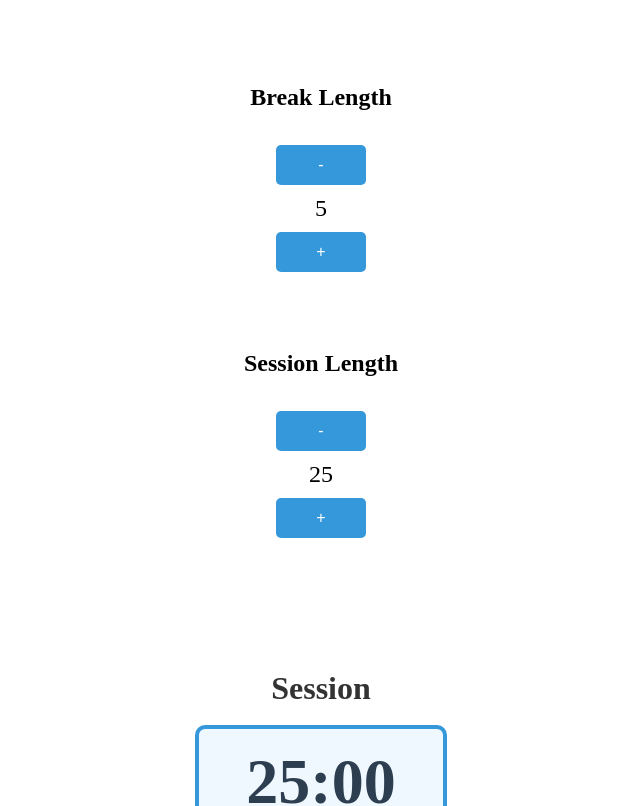
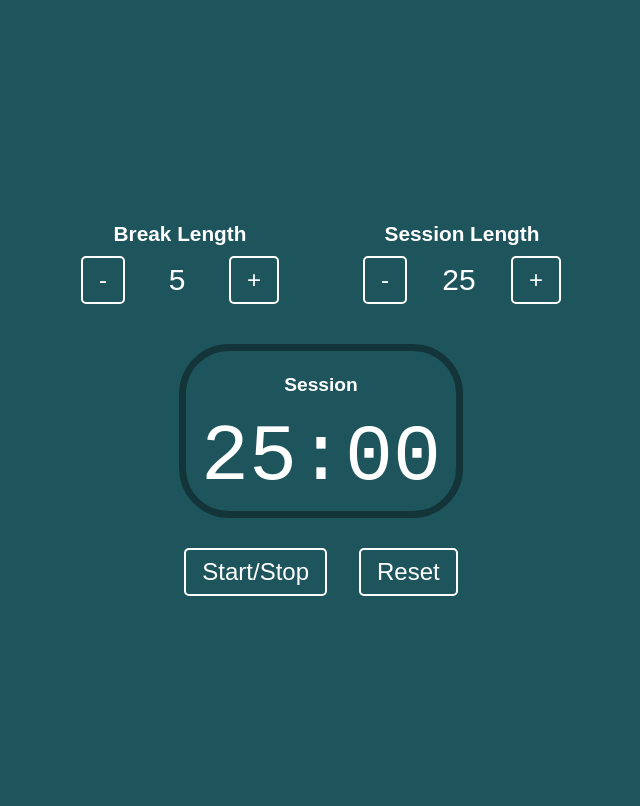
Before and after one commit to sertanrdn/25-5-clock, a React (Vite) app: page / in a window 1280 px wide. Shown: the top 806 px of the page, without its empty margins (319-959 px from the left). Built offline with nearby package versions, Linux system fonts and the light colour scheme.

Commit message:
Changed the layout and some styling

```diff
--- a/src/App.css
+++ b/src/App.css
@@ -1,34 +1,43 @@
-#root {
-  max-width: 1280px;
-  margin: 0 auto;
-  padding: 2rem;
+body {
+  background: #1e555c;
+  color: white;
+  font-size: 30px;
   text-align: center;
+  margin: 0;
+  font-family: Arial, sans-serif;
 }
 
 .App {
-  max-width: 500px;  /* Keep app container narrow like the example */
-  margin: 0 auto;
   display: flex;
   flex-direction: column;
   align-items: center;
-}
-
-.top-controls {
-  display: flex;
-  justify-content: space-around;
-  width: 100%;
-  margin-bottom: 2rem;
-}
-
-.timer-display-container {
-  margin-bottom: 2rem;
-  width: 100%;
-  display: flex;
   justify-content: center;
+  height: 100vh;
 }
 
 .controls-container {
-  width: 100%;
   display: flex;
   justify-content: center;
+  gap: 2rem;
+  margin-bottom: 20px;
 }
+
+.author {
+  text-align: center;
+  font-family: 'Share Tech Mono', monospace;
+  margin-top: 15px;
+  font-size: 14px;
+  color: #a50d0d;
+}
+
+.author a {
+  text-decoration: none;
+  color: #00264d;
+  line-height: 26px;
+}
+
+@media screen and (max-width: 500px) {
+  .App {
+    transform: scale(0.8);
+  }
+}
--- a/src/App.jsx
+++ b/src/App.jsx
@@ -8,17 +8,13 @@ import './App.css';
 function App() {
 
   return (
-    <div className='App'>
-      <div className="top-controls">
+    <div className="App">
+      <div className="controls-container">
         <BreakControl />
         <SessionControl />
       </div>
-      <div className="timer-display-container">
-        <TimerDisplay />
-      </div>
-      <div className="controls-container">
-        <Controls />
-      </div>
+      <TimerDisplay />
+      <Controls />
     </div>
   );
 }
--- a/src/components/BreakControl.jsx
+++ b/src/components/BreakControl.jsx
@@ -6,7 +6,7 @@ const BreakControl = () => {
     const { breakLength, incrementBreak, decrementBreak } = useContext(TimerContext);
 
     return (
-        <div className="break-control-container">
+        <div className="break-control">
             <h2 id="break-label">Break Length</h2>
             <div className="controls">
                 <button id="break-decrement" onClick={decrementBreak}>-</button>
--- a/src/components/Controls.jsx
+++ b/src/components/Controls.jsx
@@ -5,7 +5,7 @@ import '../styles/Controls.css';
 const Controls = () => {
   const { handleStartStop, handleReset } = useContext(TimerContext);
   return (
-    <div>
+    <div className='controls'>
       <button id="start_stop" onClick={handleStartStop}>Start/Stop</button>
       <button id="reset" onClick={handleReset}>Reset</button>
     </div>
--- a/src/components/SessionControl.jsx
+++ b/src/components/SessionControl.jsx
@@ -6,7 +6,7 @@ const SessionControl = () => {
   const { sessionLength, incrementSession, decrementSession } = useContext(TimerContext);
 
   return (
-    <div className='session-control-container'>
+    <div className='session-control'>
       <h2 id="session-label">Session Length</h2>
       <div className='controls'>
         <button id="session-decrement" onClick={decrementSession}>-</button>
--- a/src/components/TimerDisplay.jsx
+++ b/src/components/TimerDisplay.jsx
@@ -5,7 +5,8 @@ import '../styles/TimerDisplay.css';
 const TimerDisplay = () => {
     const { mode, timeLeft } = useContext(TimerContext);
     return (
-        <div>
+        <div className="timer">
+            <div className="timer-wrapper">
                 <h2 id="timer-label">{mode}</h2>
                 <div id="time-left">{timeLeft}</div>
                 <audio
@@ -14,6 +15,7 @@ const TimerDisplay = () => {
                     src="https://cdn.freecodecamp.org/testable-projects-fcc/audio/BeepSound.wav"
                 />
             </div>
+        </div>
     );
 }
 
--- a/src/index.css
+++ b/src/index.css
@@ -1,7 +1,12 @@
+html, body, #root {
+  margin: 0;
+  padding: 0;
+  width: 100%;
+  height: 100%;
+}
+
 body {
-  margin: 0;
   display: flex;
-  place-items: center;
-  min-width: 320px;
-  min-height: 100vh;
+  justify-content: center;
+  align-items: center;
 }
--- a/src/styles/BreakControl.css
+++ b/src/styles/BreakControl.css
@@ -1,46 +1,30 @@
-/* Container styling */
-.break-control-container {
-    display: flex;
-    flex-direction: column;
-    align-items: center;
-    margin: 1rem;
+.break-control {
+    width: 250px;
 }
 
-/* Label */
 #break-label {
-    font-size: 1.5rem;
+    font-size: 1.3rem;
     margin-bottom: 0.5rem;
-}
-
-/* Buttons */
-button {
-    background-color: #3498db;
-    border: none;
-    color: white;
-    font-size: 1.5rem;
-    width: 40px;
-    height: 40px;
-    margin: 0 5px;
-    border-radius: 5px;
-    cursor: pointer;
-    transition: background-color 0.3s ease;
-}
-
-button:hover {
-    background-color: #2980b9;
-}
-
-/* Break length display */
-#break-length {
-    font-size: 1.5rem;
-    margin: 0 10px;
-    width: 40px;
-    text-align: center;
-    display: inline-block;
 }
 
 .controls {
     display: flex;
+    justify-content: center;
     align-items: center;
-    justify-content: center;
+    gap: 1rem;
 }
+
+button {
+    background: none;
+    outline: none;
+    border: none;
+    color: white;
+    font-size: 1.5rem;
+    cursor: pointer;
+}
+
+#break-length {
+    width: 40px;
+    display: inline-block;
+    text-align: center;
+}
--- a/src/styles/Controls.css
+++ b/src/styles/Controls.css
@@ -1,21 +1,22 @@
-div {
+.controls {
     display: flex;
     justify-content: center;
-    gap: 10px;
+    gap: 2rem;
+    margin-top: 10px;
 }
 
 button {
-    background-color: #3498db;
+    background: none;
+    outline: none;
     border: none;
     color: white;
-    font-size: 1rem;
-    padding: 8px 16px; /* wider padding */
+    font-size: 1.5rem;
+    padding: 0.5rem 1rem;
+    cursor: pointer;
+    border: 2px solid white;
     border-radius: 5px;
-    cursor: pointer;
-    transition: background-color 0.3s ease;
-    min-width: 90px; /* ensure enough width for text */
 }
 
-button:hover {
-    background-color: #2980b9;
+button:active {
+    color: #13353a;
 }
--- a/src/styles/SessionControl.css
+++ b/src/styles/SessionControl.css
@@ -1,42 +1,30 @@
-div {
-    display: flex;
-    flex-direction: column;
-    align-items: center;
-    margin: 1rem;
+.session-control {
+  width: 250px;
 }
 
 #session-label {
-    font-size: 1.5rem;
-    margin-bottom: 0.5rem;
+  font-size: 1.3rem;
+  margin-bottom: 0.5rem;
+}
+
+.controls {
+  display: flex;
+  justify-content: center;
+  align-items: center;
+  gap: 1rem;
 }
 
 button {
-    background-color: #3498db;
-    border: none;
-    color: white;
-    font-size: 1.5rem;
-    width: 40px;
-    height: 40px;
-    margin: 0 5px;
-    border-radius: 5px;
-    cursor: pointer;
-    transition: background-color 0.3s ease;
-}
-
-button:hover {
-    background-color: #2980b9;
+  background: none;
+  outline: none;
+  border: none;
+  color: white;
+  font-size: 1.5rem;
+  cursor: pointer;
 }
 
 #session-length {
-    font-size: 1.5rem;
-    margin: 0 10px;
-    width: 40px;
-    text-align: center;
-    display: inline-block;
+  width: 40px;
+  display: inline-block;
+  text-align: center;
 }
-
-.controls {
-    display: flex;
-    align-items: center;
-    justify-content: center;
-}
--- a/src/styles/TimerDisplay.css
+++ b/src/styles/TimerDisplay.css
@@ -1,20 +1,24 @@
+.timer {
+    border: 7px solid #13353a;
+    border-radius: 50px;
+    width: 270px;
+    height: 160px;
+    margin: 20px auto;
+    position: relative;
+    display: flex;
+    justify-content: center;
+    align-items: center;
+}
+
+.timer-wrapper {
+    text-align: center;
+}
+
 #timer-label {
-    font-size: 2rem;
-    text-align: center;
-    margin-bottom: 0.5rem;
-    font-weight: bold;
-    color: #333;
+    font-size: 1.2rem;
 }
 
 #time-left {
-    font-size: 4rem;
-    font-weight: bold;
-    text-align: center;
-    padding: 1rem 2rem;
-    border: 4px solid #3498db;
-    border-radius: 10px;
-    background-color: #f0f8ff;
-    color: #2c3e50;
-    width: 180px;
-    margin: 0 auto;
+    font-family: 'digital', monospace;
+    font-size: 80px;
 }
```
Lines whose indentation alone changed are shown as unchanged.
